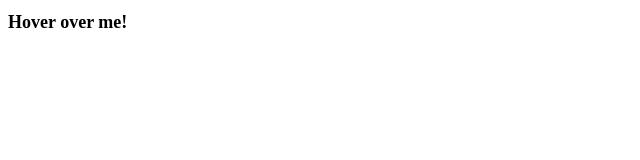
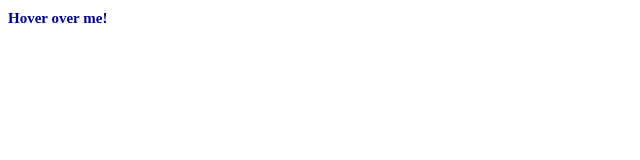
Before and after one commit to Dhannyphantom/css-animation-YT, a plain HTML site: page index.html in a window 1280 px wide. Shown: the full height of the page, 0-640 px from the left. Drawn offline with Linux system fonts and the light colour scheme.

Commit message:
Transition simple challenge

```diff
--- a/index.css
+++ b/index.css
@@ -1,11 +1,11 @@
 .heading {
-  font-size: 18px;
+  font-size: 15px;
+  color: darkblue;
   cursor: pointer;
-  transition: all 0.5s ease-in-out;
+  transition: all 0.5s ease-in 1s;
 }
 
 .heading:hover {
-  color: green;
-  font-size: 30px;
-  letter-spacing: 10px;
+  font-size: 10px;
+  color: brown;
 }
```
